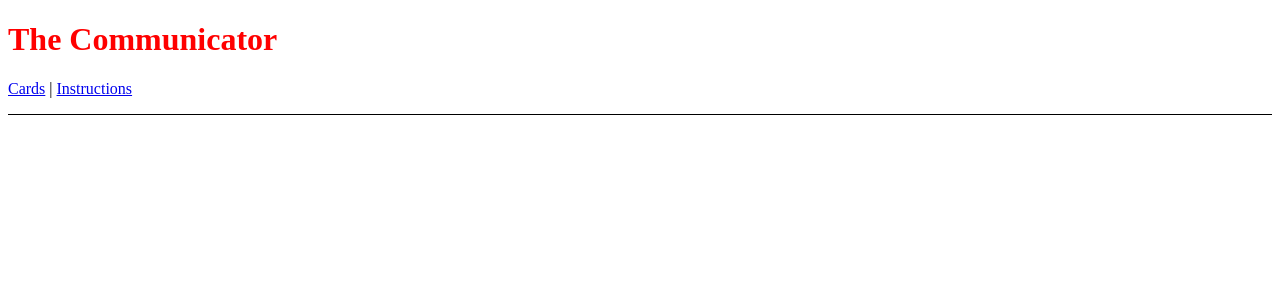
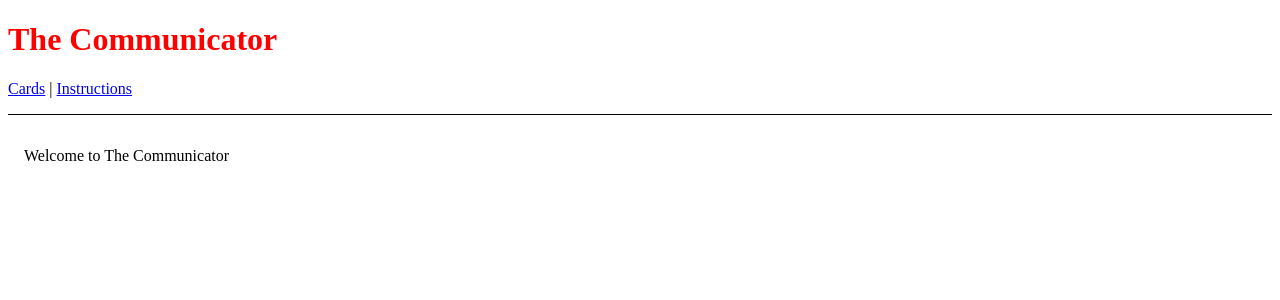
Before and after one commit to SantFdez/the-communicator-app-react, a React app: page / in a window 1280 px wide. Shown: the top 300 px of the page. Built offline with nearby package versions, Linux system fonts and the light colour scheme.

Commit message:
Mockend config

```diff
--- a/src/index.tsx
+++ b/src/index.tsx
@@ -24,6 +24,14 @@ root.render(
   <BrowserRouter>
     <Routes>
       <Route path="/" element={<App />}>
+        <Route
+          index
+          element={
+            <main style={{ padding: "1rem" }}>
+              <p>Welcome to The Communicator</p>
+            </main>
+          }
+        />
         <Route path="instruction" element={<Instructions />} />
         <Route path="cards" element={<Cards />}>
           <Route
```
Also changed, not shown: .mockend.json (added).
